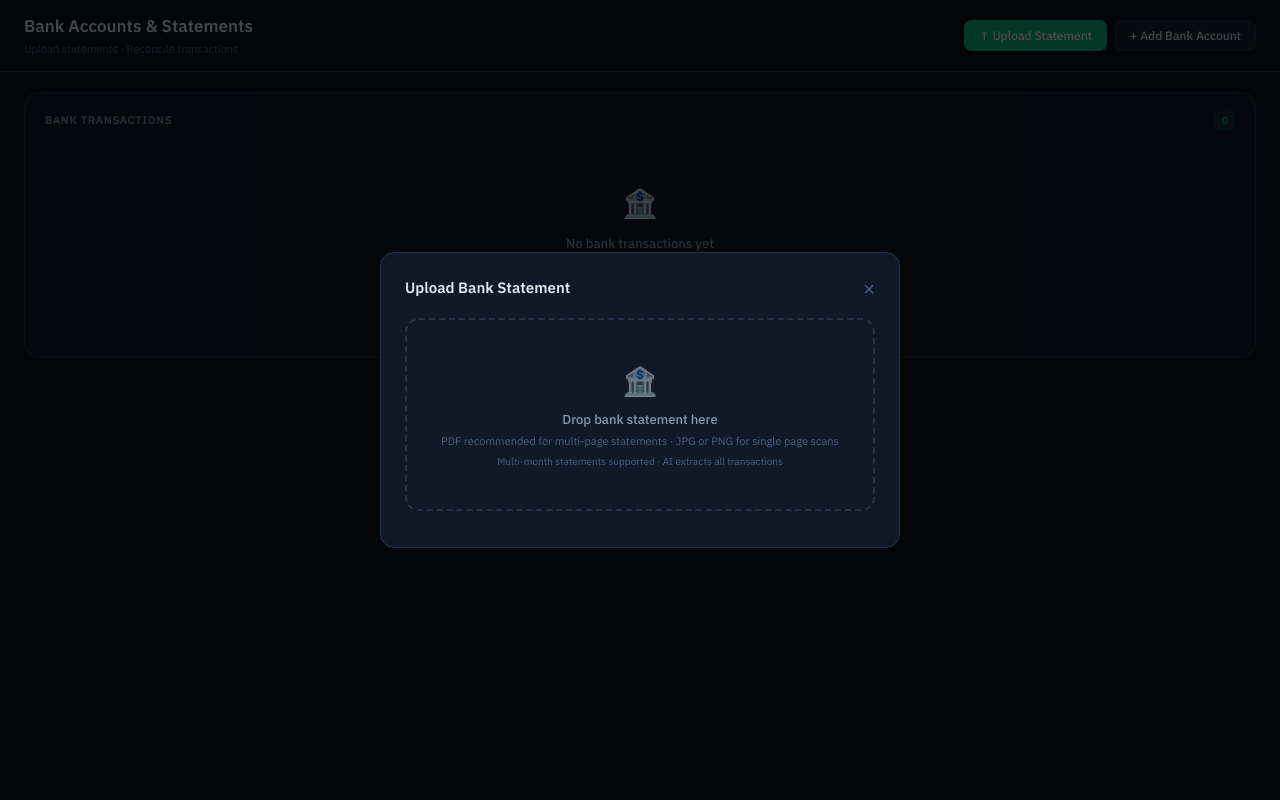
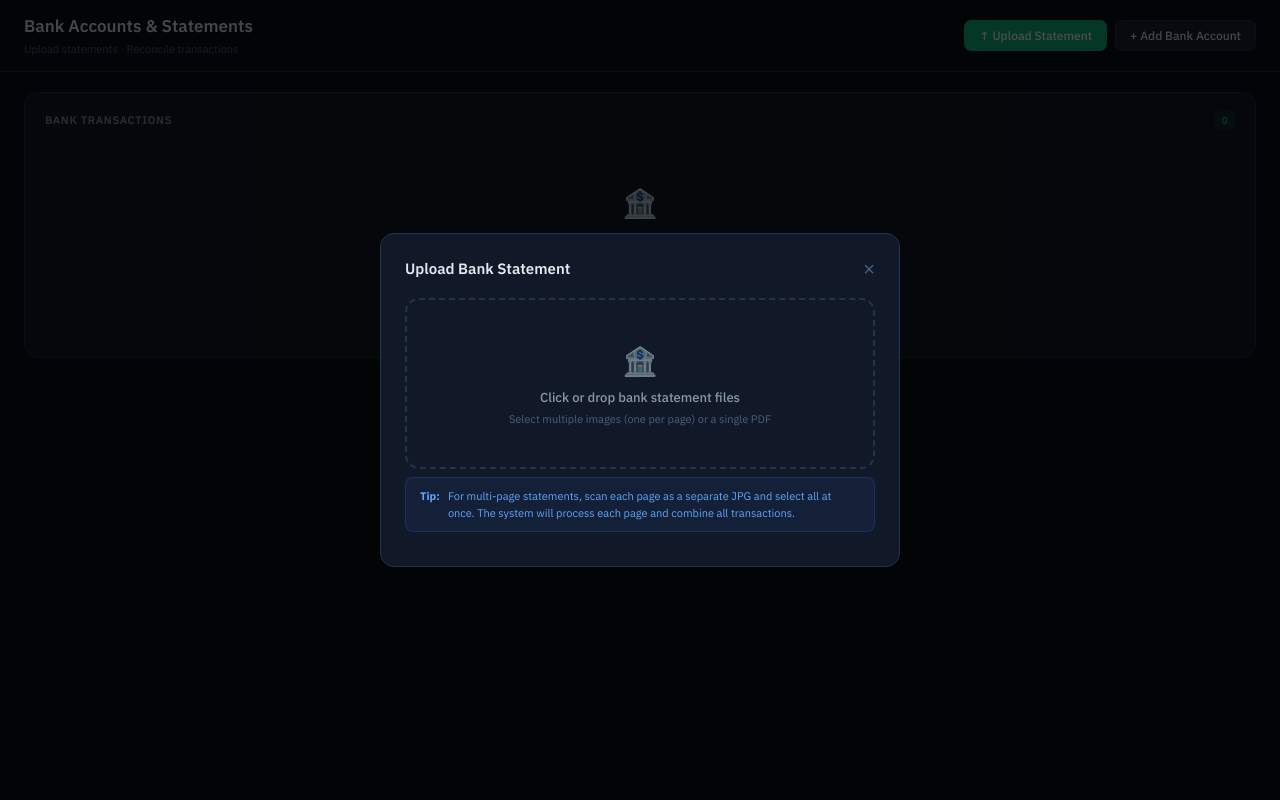
Before and after one commit to muhammadahumad/Ledgr, a Flask app: template templates/bank.html in a window 1280 px wide, after a click on "↑ Upload Statement". Run offline with Flask 3, Linux system fonts and the light colour scheme; the template is opened without the code that fills it, so the values that code supplies are empty.

Commit message:
Add files via upload

```diff
--- a/templates/bank.html
+++ b/templates/bank.html
@@ -67,7 +67,7 @@
 
 <!-- Upload Statement Modal -->
 <div id="upload-stmt-modal" class="modal-overlay">
-  <div class="modal">
+  <div class="modal" style="max-width:520px">
     <div class="modal-title">Upload Bank Statement <button class="modal-close" onclick="closeModal('upload-stmt-modal')">×</button></div>
     {% if bank_accounts %}
     <div class="field-group">
@@ -78,18 +78,25 @@
       </select>
     </div>
     {% endif %}
-    <div class="upload-zone" id="stmt-drop" onclick="document.getElementById('stmt-file').click()" ondragover="ev(event,true)" ondragleave="ev(event,false)" ondrop="dropStmt(event)" style="margin-bottom:12px">
-      <div style="font-size:28px;margin-bottom:8px;opacity:.5">🏦</div>
-      <div style="font-weight:500;color:var(--text2);margin-bottom:4px">Drop bank statement here</div>
-      <div style="font-size:11px;color:var(--text3)">PDF recommended for multi-page statements · JPG or PNG for single page scans</div>
-      <div style="font-size:10px;color:var(--text3);margin-top:4px">Multi-month statements supported · AI extracts all transactions</div>
+    <div class="upload-zone" id="stmt-drop" onclick="document.getElementById('stmt-file').click()" ondragover="ev(event,true)" ondragleave="ev(event,false)" ondrop="dropStmtDrop(event)" style="margin-bottom:8px">
+      <div style="font-size:28px;margin-bottom:6px;opacity:.5">🏦</div>
+      <div style="font-weight:500;color:var(--text2);margin-bottom:3px">Click or drop bank statement files</div>
+      <div style="font-size:11px;color:var(--text3)">Select multiple images (one per page) or a single PDF</div>
     </div>
-    <input type="file" id="stmt-file" accept="image/*,application/pdf" style="display:none" onchange="handleStmt(this)">
-    <div id="stmt-processing" style="display:none" class="status-bar status-processing">
+    <input type="file" id="stmt-file" accept="image/*,application/pdf" multiple style="display:none" onchange="handleStmtFiles(this)">
+    <div id="files-preview" style="display:none;margin-bottom:10px">
+      <div style="font-size:11px;color:var(--text3);margin-bottom:4px">Files selected:</div>
+      <div id="files-list" style="font-size:12px;color:var(--mint)"></div>
+    </div>
+    <div class="alert alert-info" style="font-size:11px;margin-bottom:10px">
+      <strong>Tip:</strong> For multi-page statements, scan each page as a separate JPG and select all at once. The system will process each page and combine all transactions.
+    </div>
+    <button class="btn btn-primary" id="start-upload-btn" style="display:none;width:100%" onclick="startMultiUpload()">Extract Transactions</button>
+    <div id="stmt-processing" style="display:none;margin-top:10px" class="status-bar status-processing">
       <div class="spinner"></div>
       <div>
-        <div>AI is reading your bank statement...</div>
-        <div style="font-size:10px;color:var(--text3);margin-top:2px">Multi-page statements can take up to 2 minutes. Please wait.</div>
+        <div id="processing-text">AI is reading your bank statement...</div>
+        <div id="processing-progress" style="font-size:10px;color:var(--text3);margin-top:2px"></div>
       </div>
     </div>
   </div>
@@ -115,20 +122,75 @@
 </div>
 {% endblock %}
 {% block scripts %}<script>
-var stmtExtracted=null, stmtAccountId=null;
+var stmtExtracted=null, stmtAccountId=null, selectedFiles=[];
 var CAT_OPTIONS=['Sales Revenue','Salary Payment','Rent','Utilities','Supplier Payment','Tax Payment','Bank Charges','Transfer','Other'];
 function ev(e,on){e.preventDefault();document.getElementById('stmt-drop').classList.toggle('drag',on);}
-function dropStmt(e){e.preventDefault();document.getElementById('stmt-drop').classList.remove('drag');if(e.dataTransfer.files.length)processStmt(e.dataTransfer.files[0]);}
-function handleStmt(input){if(input.files.length)processStmt(input.files[0]);}
-function processStmt(file){
+function dropStmtDrop(e){e.preventDefault();document.getElementById('stmt-drop').classList.remove('drag');if(e.dataTransfer.files.length)setFiles(e.dataTransfer.files);}
+function handleStmtFiles(input){if(input.files.length)setFiles(input.files);}
+function setFiles(files){
+  selectedFiles=Array.from(files);
+  var listEl=document.getElementById('files-list');
+  listEl.innerHTML=selectedFiles.map(function(f,i){return (i+1)+'. '+f.name+' ('+Math.round(f.size/1024)+'KB)';}).join('<br>');
+  document.getElementById('files-preview').style.display='block';
+  document.getElementById('start-upload-btn').style.display='block';
+}
+function readFileAsB64(file){return new Promise(function(res,rej){var r=new FileReader();r.onload=function(e){res({b64:e.target.result.split(',')[1],type:file.type||'image/jpeg',name:file.name});};r.onerror=rej;r.readAsDataURL(file);});}
+function startMultiUpload(){
+  if(!selectedFiles.length){alert('Select files first');return;}
   stmtAccountId=document.getElementById('stmt-account')?.value||null;
+  document.getElementById('start-upload-btn').style.display='none';
   document.getElementById('stmt-processing').style.display='flex';
-  var reader=new FileReader();
-  reader.onload=function(e){
-    var b64=e.target.result.split(',')[1];
-    fetch('/api/bank/upload-statement',{method:'POST',headers:{'Content-Type':'application/json'},body:JSON.stringify({file:b64,media_type:file.type||'image/jpeg',bank_account_id:stmtAccountId})}).then(r=>r.json()).then(res=>{
+  var allTransactions=[];
+  var stmtMeta={};
+  var total=selectedFiles.length;
+  function processNext(idx){
+    if(idx>=total){
+      // All done — combine and show
       document.getElementById('stmt-processing').style.display='none';
+      if(!stmtMeta.transactions) stmtMeta.transactions=[];
+      stmtMeta.transactions=allTransactions;
       closeModal('upload-stmt-modal');
+      // Check bank account
+      if(!stmtAccountId && stmtMeta){
+        var ext=stmtMeta;
+        var msg='Bank detected:
+
+Bank: '+(ext.bank_name||'Unknown')+'
+Account: '+(ext.account_name||'Unknown')+'
+Currency: '+(ext.currency||'MVR')+'
+
+Create this bank account in LEDGR?';
+        if(confirm(msg)){
+          fetch('/api/bank/auto-create-account',{method:'POST',headers:{'Content-Type':'application/json'},body:JSON.stringify({extracted:ext})}).then(function(r){return r.json();}).then(function(acctRes){if(acctRes.ok){stmtAccountId=acctRes.account_id;alert('✓ '+acctRes.message);}showStmtResult(stmtMeta);});
+        } else { showStmtResult(stmtMeta); }
+      } else { showStmtResult(stmtMeta); }
+      return;
+    }
+    document.getElementById('processing-text').textContent='Processing page '+(idx+1)+' of '+total+'...';
+    document.getElementById('processing-progress').textContent=allTransactions.length+' transactions found so far';
+    readFileAsB64(selectedFiles[idx]).then(function(fd){
+      fetch('/api/bank/upload-statement',{method:'POST',headers:{'Content-Type':'application/json'},
+        body:JSON.stringify({file:fd.b64,media_type:fd.type,bank_account_id:stmtAccountId,page_number:idx+1,total_pages:total})
+      }).then(function(r){return r.json();}).then(function(res){
+        if(res.ok&&res.extracted){
+          if(idx===0) stmtMeta=res.extracted;
+          var txns=res.extracted.transactions||[];
+          allTransactions=allTransactions.concat(txns);
+          processNext(idx+1);
+        } else {
+          document.getElementById('stmt-processing').style.display='none';
+          alert('Error on page '+(idx+1)+': '+(res.error||'Unknown error'));
+        }
+      }).catch(function(){
+        document.getElementById('stmt-processing').style.display='none';
+        alert('Connection error on page '+(idx+1)+'. Try again.');
+      });
+    });
+  }
+  processNext(0);
+}
+function processStmt(file){ setFiles([file]); }
+function handleStmt(input){ handleStmtFiles(input); }
       if(res.ok){
         stmtExtracted=res.extracted;
         showStmtResult(res.extracted);
```
